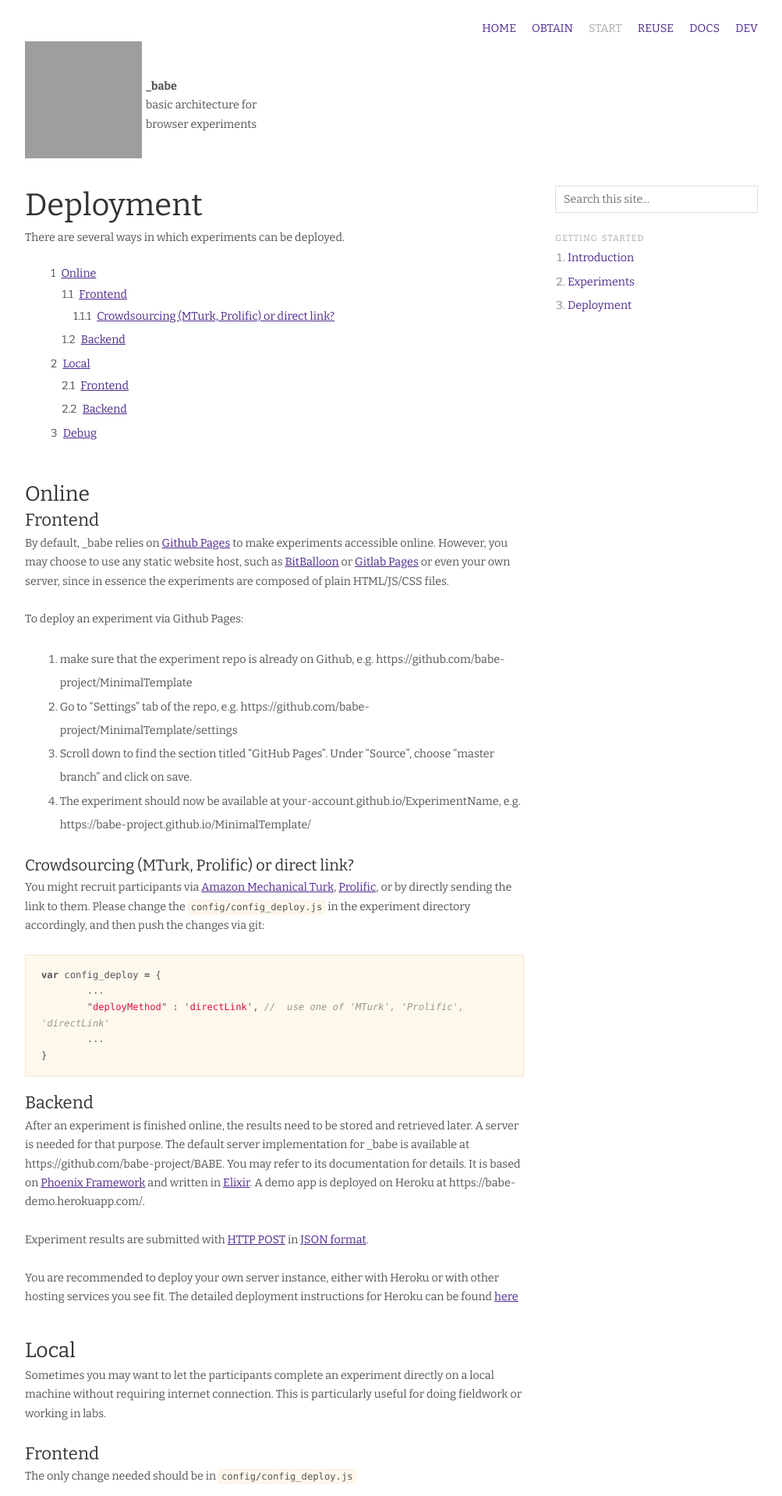
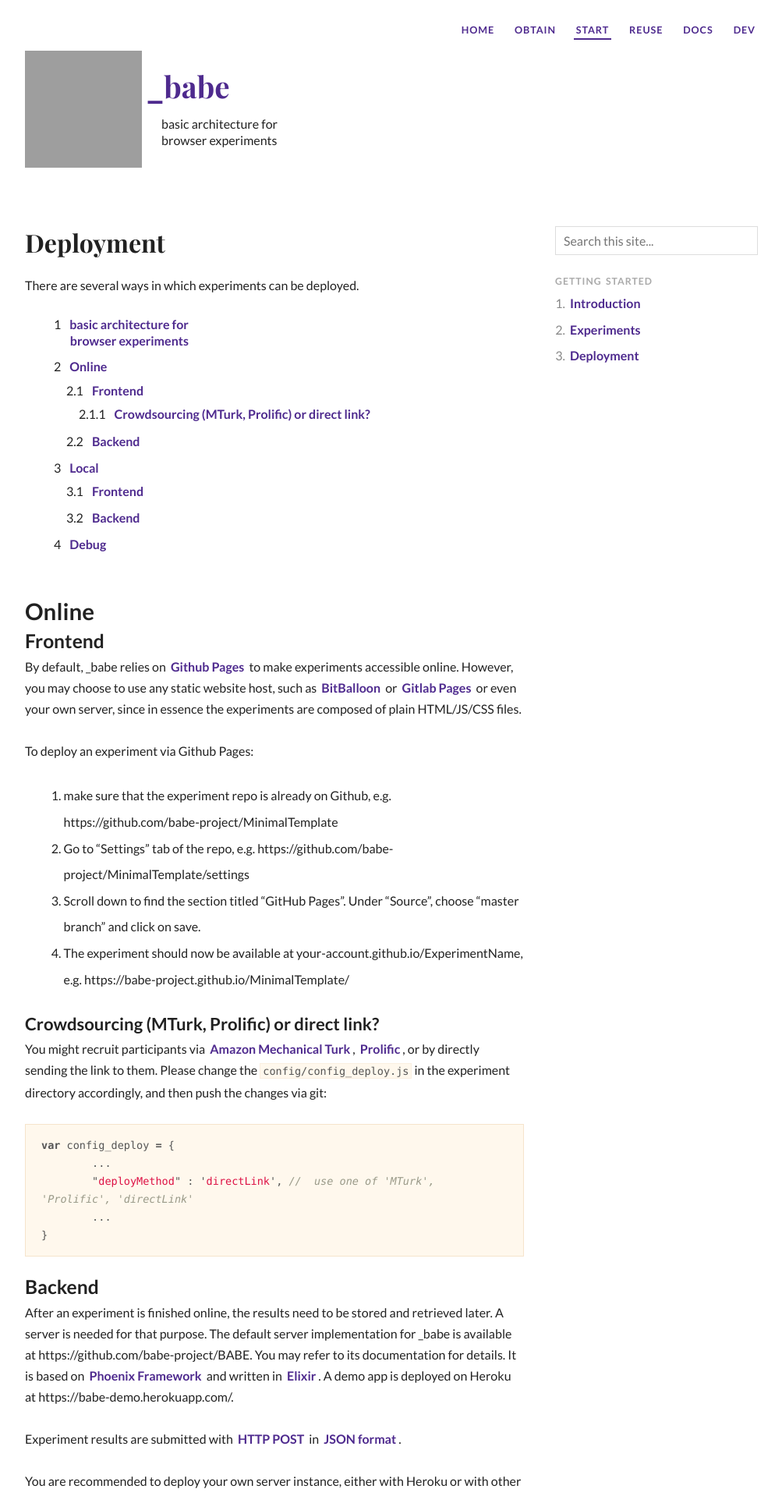
Before and after one commit to magpie-ea/magpie-site, a Jekyll site: the page built from getting-started/deployment.markdown, in a window 1280 px wide. Shown: the top 1918 px of the page at 78% size, without its empty margins (138-1141 px from the left). Built offline with Jekyll 4.4.1, drawn with Linux system fonts in a browser that asks for light colours; nearby versions of some CDN libraries; grey boxes are pictures that could not be loaded.

Commit message:
some visual improvements

```diff
--- a/_includes/top.html
+++ b/_includes/top.html
@@ -11,7 +11,8 @@
   <link rel="stylesheet" href="/babe_site/js/icons/ie7/ie7.css">
   <!--<![endif]-->
   <meta name="viewport" content="width=device-width,initial-scale=1" />
-  <link rel="stylesheet" id="font-bitter-css" href="//fonts.googleapis.com/css?family=Bitter:400,700" type="text/css" media="screen" />
+<!--   <link rel="stylesheet" id="font-bitter-css" href="//fonts.googleapis.com/css?family=Bitter:400,700" type="text/css" media="screen" /> -->
+  <link href="https://fonts.googleapis.com/css?family=Noto+Sans:400,700|Noto+Serif:400,700|Lato:400,700|Playfair+Display:700" rel="stylesheet" />
   <!-- <link rel="shortcut icon" type="image/x-icon" href="/favicon.ico" /> -->
   <link rel="search" type="application/opensearchdescription+xml" title="https://babe-project.github.io/babe_site/" href="/opensearch.xml" />
   <!-- <script> -->
@@ -30,13 +31,6 @@
   <div id="container">
     <div class="wrap">
     <div id="header">
-    <div id="branding">
-          <img class="titlelogo" src="https://babe-project.github.io/babe_site/images/logo.png" alt="_babe Logo" float: "left" />
-      <br><br>
-      <p><strong>_babe</strong><br>
-      basic architecture for <br> browser experiments </p>
-      </div>
-
       <div id="menu-primary" class="menu-container">
         <div class="menu">
           <ul id="menu-primary-items">
@@ -49,8 +43,13 @@
           </ul>
         </div>
       </div>
-
-      <div class="clear"></div>
+      <div id="branding">
+        <img class="titlelogo" src="https://babe-project.github.io/babe_site/images/logo.png" alt="_babe Logo" float: "left" />
+        <div class="titles">
+          <h1 id="site-title">_babe</h1>
+          <h2 id="sub_title">basic architecture for <br> browser experiments</h2>
+        </div>
+      </div>
     </div>
 
     <div id="main">
--- a/css/style.css
+++ b/css/style.css
@@ -33,8 +33,8 @@ html {
 }
 body {
   margin: 0;
-  font: 0.9em/1.692307em 'Bitter', Georgia, 'Times New Roman', Times, serif;
-  color: #555;
+  font: 1em/1.692307em 'Lato', 'Noto Sans', Georgia, 'Times New Roman', Times, serif;
+  color: rgba(0, 0, 0, 0.87);
   padding: 0;
   height: 100%;
 }
@@ -42,15 +42,20 @@ body {
   background-color: #fff;
 }
 a, a:visited {
+  font-weight: bold;
   color: #4e2a8e;
-  text-decoration: underline;
+  border: none;
+  padding: 3px;
+  border-radius: 3px;
+  text-decoration: none;
 }
 a.spec, a.spec:visited {
   text-decoration: none;
 }
 a:hover {
+  color: white;
+  background: #4e2a8e;
   text-decoration: none;
-  color: #000;
 }
 a:focus { outline: none; }
 a:hover, a:active { outline: 0; }
@@ -170,12 +175,16 @@ dt {
 dd { margin: 5px 0 0 1.5em }
 h1, h2, h3, h4, h5, h6 {
   font-style: normal;
-  font-weight: normal;
   margin: 0 0 3px 0;
-  color: #333;
+  color: rgba(0, 0, 0, 0,87);
+  font-family: 'Lato', 'Noto Sans', Georgia, 'Times New Roman', Times, serif;
   line-height: 1.3em;
 }
-h1 { font-size: 2.769230769230769em; }    /* 36 / 13 = 2.769230769230769 */
+h1 {
+  font-family: 'Playfair Display', 'Lato', 'Noto Sans', Georgia, 'Times New Roman', Times, serif;
+  font-size: 2em;
+  margin: 0 0 20px 0;
+}    /* 36 / 13 = 2.769230769230769 */
 h2 {
   font-size: 1.846153846153846em;    /* 24 / 13 = 1.846153846153846 */
   margin-top: 1.458333333em;       /* 35 / 24 = 1.458333333 */
@@ -383,7 +392,7 @@ pre code {
 /* Forms
 -------------------------------------------------------------- */
 form label, form input, form textarea {
-  font-family: 'Bitter', Georgia, 'Times New Roman', Times, serif;
+  font-family: 'Lato', 'Noto Sans', Georgia, 'Times New Roman', Times, serif;
 }
 form label {
   line-height: 1em;
@@ -466,7 +475,6 @@ iframe.video { border:0; }
 -------------------------------------------------------------- */
 #menu-primary {
   font-size: 1em;
-  width: 65%;
   margin: 30px 0 12px 0;
   float: right;
   position: relative;
@@ -487,20 +495,27 @@ iframe.video { border:0; }
 }
 #menu-primary li a {
   line-height: 1em;
-  font-size: 1em;
+  border-radius: 0;
+  background: transparent;
+  letter-spacing: 0.9px;
+  font-size: 0.79em;
+  font-weight: 700;
   margin-left: 20px;
   display: block;
   text-transform: uppercase;
 }
-#menu-primary li.current-menu-item a { color: #aaa; }
-#menu-primary ul li a:hover { color: #222; }
+#menu-primary li.current-menu-item a,
+#menu-primary ul li a:hover {
+  border-bottom: 2px solid #4e2a8e;
+  color: #4e2a8e;
+}
 
 body.home             div.menu li.home            a,
 body.obtain           div.menu li.obtain          a,
 body.start            div.menu li.start           a,
 body.docs             div.menu li.docs            a,
 body.dev              div.menu li.dev             a {
-  color: #aaa;
+  border-bottom: 2px solid #4e2a8e;
 }
 
 /* Header
@@ -509,18 +524,28 @@ body.dev              div.menu li.dev             a {
   clear: both;
   width: 100%;
 }
+
 #branding {
-  float: left;
-  width: 35%;
-  overflow: hidden;
-  margin-top: 50px;
-  margin-bottom: 20px;
+    float: left;
+    margin: 30px 0 60px 0;
+    overflow: hidden;
+    width: 45%;
 }
+
 #site-title {
+  color: #4e2a8e;
   line-height: 1em;
+  font-size: 2.4em;
   font-weight: bold;
-  margin: 50px 0 5px 5px;
+  font-family: "Playfair Display", "Noto Sans", "Lato", serif;
+  margin: 35px 0 20px 0;
   word-wrap: break-word;
+}
+#sub_title {
+  font-family: "Lato", "Noto Sans", Georgia, "Times New Roman", serif;
+  font-size: 1em;
+  font-weight: normal;
+  margin: 0;
 }
 #site-title a {
   color: #222;
@@ -530,6 +555,26 @@ body.dev              div.menu li.dev             a {
 
 #header {
   padding-bottom: 10px;
+}
+
+@supports (display: flex) {
+  #header {
+    display: flex;
+    flex-direction: column;
+  }
+  #branding {
+    align-items: center;
+    display: flex;
+    margin: -10px 0 60px 0;
+    width: auto;
+  }
+  .titles {
+    display: flex;
+    flex-direction: column;
+  }
+  #site-title {
+    margin: 0 0 20px 0;
+  }
 }
 
 #site-description {
@@ -646,7 +691,7 @@ body.dev              div.menu li.dev             a {
 .byline a, .byline a:visited { color: #aaa; }
 .byline a:hover { color: #000; }
 .author, .published, .category, .edit {
-  font-family: 'Bitter', Georgia, 'Times New Roman', Times, serif;
+  font-family: 'Lato', 'Noto Sans', Georgia, 'Times New Roman', Times, serif;
   font-style: normal;
 }
 .comment-list .published, .comment-list .edit, .comment-list .comment-reply-link {
```
